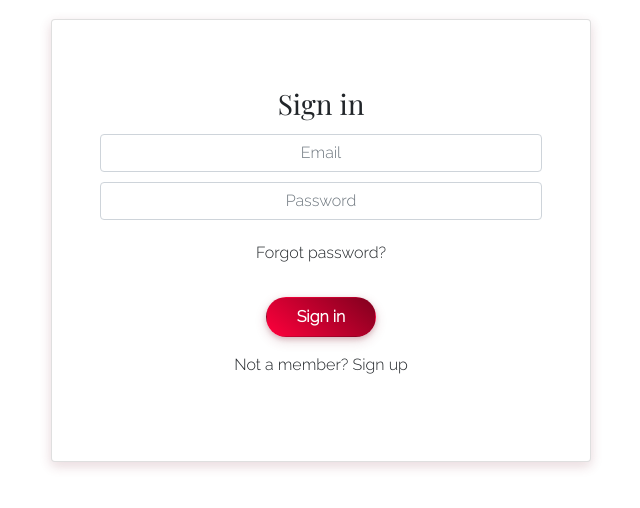
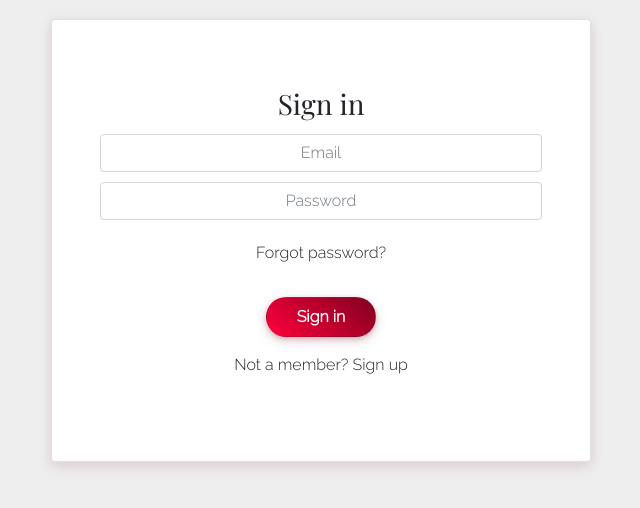
Before and after one commit to lukeowaincharles/react-app-test, a React (Create React App) app: page / in a window 1280 px wide. Shown: the top 508 px of the page, without its empty margins (319-959 px from the left). Built offline with nearby package versions, Linux system fonts and the light colour scheme.

Commit message:
Add a partial for the bg, update components for new partial

```diff
--- a/src/sass/components/__components.scss
+++ b/src/sass/components/__components.scss
@@ -1,2 +1,3 @@
 @import 'button';
 @import 'card';
+@import 'form';
--- /dev/null
+++ b/src/sass/components/_form.scss
@@ -0,0 +1,7 @@
+.form {
+  &__wrapper {
+    height: 100vh;
+    background-color: #eeeeee;
+    // @todo possibly put a bg-image here?
+  }
+}
```
